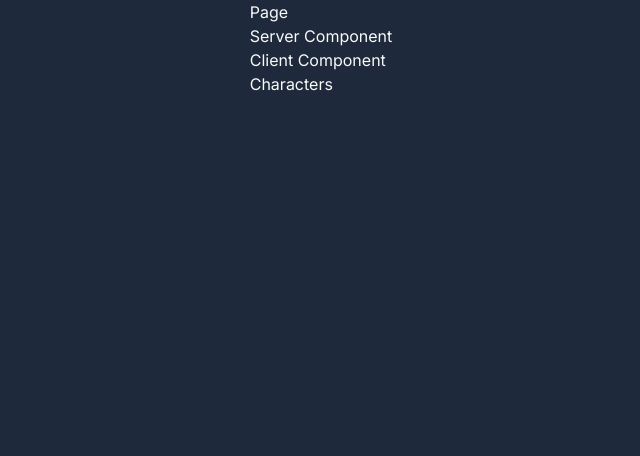
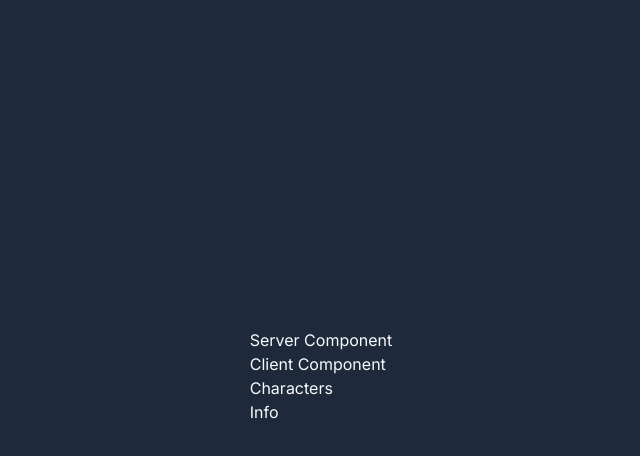
Before and after one commit to abrahamgr/web-app-learning, a Next.js app in the folder web/04-nextjs/: page / in a window 1280 px wide. Shown: the top 456 px of the page, without its empty margins (319-959 px from the left). Built offline with nearby package versions, Linux system fonts and the light colour scheme.

Commit message:
feat: add middleware example

```diff
--- /dev/null
+++ b/web/04-nextjs/src/app/info/page.tsx
@@ -0,0 +1,11 @@
+import { PageProps } from '@/types/page'
+import { headers } from 'next/headers'
+
+export default function InfoPage({ searchParams }: PageProps) {
+  return (
+    <div>
+      <h1 className='p-12'>Info</h1>
+      <pre>{JSON.stringify({ searchParams }, null, 2)}</pre>
+    </div>
+  )
+}
--- a/web/04-nextjs/src/app/page.tsx
+++ b/web/04-nextjs/src/app/page.tsx
@@ -1,15 +1,44 @@
 import { paths } from '@/const/paths'
 import Link from 'next/link'
 
+interface MenuLink {
+  text: string
+  url: string
+}
+
+const links: MenuLink[] = [
+  {
+    text: 'Server Component',
+    url: paths.serverComponent,
+  },
+  {
+    text: 'Client Component',
+    url: paths.clientComponent,
+  },
+  {
+    text: 'Characters',
+    url: paths.allCharacters,
+  },
+  {
+    text: 'Info',
+    url: paths.info,
+  },
+]
+
 export default function Home() {
   return (
-    <div>
-      <p>Page</p>
-      <Link href={paths.serverComponent}>Server Component</Link>
+    <div className='flex h-screen flex-col justify-center'>
+      <ul className='list-none'>
+        {links.map((item) => (
+          <li key={item.text}>
+            <Link href={item.url} className='hover:underline'>
+              {item.text}
+            </Link>
+          </li>
+        ))}
+      </ul>
       <br />
-      <Link href={paths.clientComponent}>Client Component</Link>
       <br />
-      <Link href={paths.allCharacters}>Characters</Link>
     </div>
   )
 }
--- a/web/04-nextjs/src/const/paths.ts
+++ b/web/04-nextjs/src/const/paths.ts
@@ -3,4 +3,5 @@ export const paths = {
   clientComponent: '/client-character',
   favoriteCharacter: '/favorites',
   allCharacters: '/characters',
+  info: '/info',
 }
--- /dev/null
+++ b/web/04-nextjs/src/types/page.ts
@@ -0,0 +1,4 @@
+export interface PageProps {
+  params: Record<string, string>
+  searchParams: Record<string, string>
+}
--- a/web/04-nextjs/src/ui/organisms/Character.tsx
+++ b/web/04-nextjs/src/ui/organisms/Character.tsx
@@ -1,7 +1,7 @@
 'use client'
 
 import Image from 'next/image'
-import { Character } from '@/types/Character'
+import { Character } from '@/types/character'
 import starIcon from '@/icons/star.svg'
 import starFilledIcon from '@/icons/star-filled.svg'
 import { setFavoriteCharacterAction } from '@/actions/character'
--- a/web/04-nextjs/src/ui/organisms/CharacterList.tsx
+++ b/web/04-nextjs/src/ui/organisms/CharacterList.tsx
@@ -1,4 +1,4 @@
-import { Character } from '@/types/Character'
+import { Character } from '@/types/character'
 import { CharacterComponent } from './Character'
 
 export interface CharacterListProps {
--- a/web/04-nextjs/src/ui/organisms/ClientCharacter.tsx
+++ b/web/04-nextjs/src/ui/organisms/ClientCharacter.tsx
@@ -2,7 +2,7 @@
 
 import { useEffect, useState } from 'react'
 import { CharacterComponent } from './Character'
-import { Character } from '@/types/Character'
+import { Character } from '@/types/character'
 import { getCharacter } from '@/services/getCharacter'
 import { setFavoriteCharacterAction } from '@/actions/character'
 
```
Also changed, not shown: web/04-nextjs/src/middleware.ts (added, +27 -0 lines), web/04-nextjs/src/services/getCharacter.ts (+6 -2 lines).
